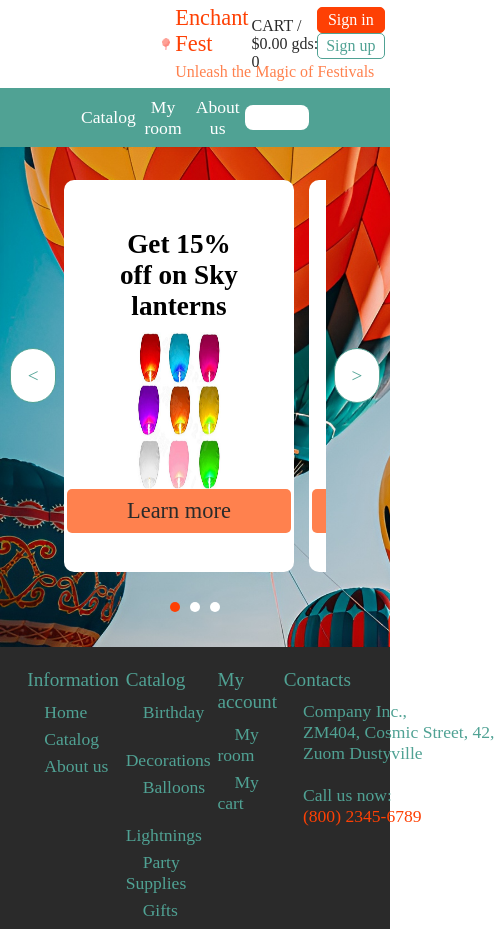
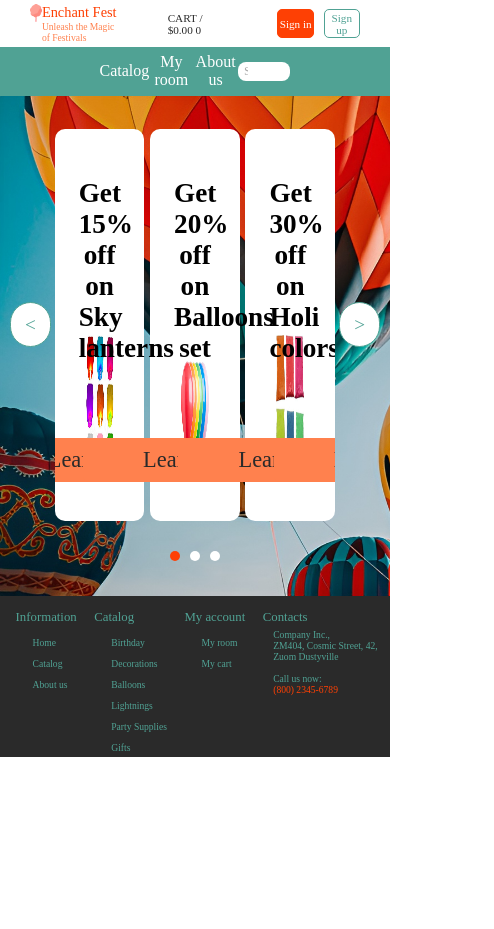
Before and after one commit to Elina-nep/eCommerce-Application, a React (Create React App) app: page /#/ in a window 390 px wide. Shown: the whole page, 494 px wide, since content can reach past the window. After the commit the page ends 844 px from the top, so only its background shows below. Built offline with nearby package versions, Linux system fonts and the light colour scheme; no server answers; a web font is replaced by a local one.

Commit message:
refactor: change styles structure with common response

```diff
--- a/src/components/buttons/Button.css
+++ b/src/components/buttons/Button.css
@@ -1,3 +1,4 @@
+@media screen and (max-width: 1440px) {
   button:focus {
     outline: none;
   }
@@ -28,14 +29,14 @@ button:focus {
 
   .button-info {
     position: relative;
-  bottom: 10%;
+    bottom: 8%;
     background-color: var(--primary-color-light);
     color: var(--dark-color);
     display: flex;
     justify-content: center;
     align-items: center;
     padding: 0.4em 0;
-  width: 10em;
+    width: 20vw;
     font-size: var(--font-large);
     list-style-type: none;
     text-decoration: none;
@@ -75,3 +76,40 @@ button:focus {
     color: var(--light-color);
     border: 1px solid var(--primary-color-light);
   }
+}
+
+@media screen and (max-width: 768px) {
+  button:focus {
+    outline: none;
+  }
+
+  .button-pagination {
+    font-size: var(--font-medium);
+    width: 50px;
+    height: 45px;
+    border-radius: 50px;
+    border: 1px solid var(--secondary-color);
+  }
+
+  .button-info {
+    bottom: 10%;
+    padding: 0.4em 0;
+    width: 10em;
+    font-size: var(--font-large);
+    border-radius: 5px;
+  }
+
+  .close {
+    font-size: var(--font-medium);
+    width: 50px;
+    height: 50px;
+    border-radius: 50px;
+    border: 1px solid var(--secondary-color);
+  }
+}
+
+@media screen and (max-width: 576px) {
+}
+
+@media screen and (min-width: 380px) and (max-width: 485px) {
+}
--- a/src/components/card/CouponCard.css
+++ b/src/components/card/CouponCard.css
@@ -1,5 +1,6 @@
+@media screen and (max-width: 1440px) {
   .coupon-card {
-  width: 80px;
+    width: 0.5vw;
     flex: 0 0 32%;
     padding: 0 10px;
     box-sizing: border-box;
@@ -18,10 +19,34 @@
 
   .coupon-card-title {
     position: relative;
+    top: 8%;
+    margin: 10px 0;
+    width: 20vw;
+    text-align: center;
+    font-size: var(--font-xlarge);
+  }
+
+  .coupon-card-img {
+    width: 12vw;
+  }
+}
+@media screen and (max-width: 768px) {
+  .coupon-card {
+    width: 0.5vw;
+    flex: 0 0 32%;
+    padding: 0 10px;
+    border-radius: 10px;
+    margin-right: 2%;
+  }
+
+  .coupon-card:last-child {
+    margin-right: 0;
+  }
+
+  .coupon-card-title {
     top: 10%;
     margin: 10px 0;
     width: 60%;
-  text-align: center;
     font-size: var(--font-xlarge);
   }
 
@@ -29,3 +54,10 @@
     width: 40%;
     height: 40%;
   }
+}
+
+@media screen and (max-width: 576px) {
+}
+
+@media screen and (min-width: 380px) and (max-width: 485px) {
+}
--- a/src/components/footer/Footer.css
+++ b/src/components/footer/Footer.css
@@ -1,3 +1,4 @@
+@media screen and (max-width: 1440px) {
   .footer {
     background-color: var(--dark-color);
     color: var(--secondary-color);
@@ -63,3 +64,91 @@
     width: 30px;
     opacity: 1;
   }
+}
+
+@media screen and (max-width: 768px) {
+  .footer {
+    padding: 0.6% 5%;
+  }
+
+  .footer__column h3 {
+    font-size: var(--font-small);
+    margin-bottom: 8px;
+  }
+
+  .footer__column ul li {
+    margin-bottom: 3px;
+  }
+
+  .footer__column ul li a {
+    font-size: var(--font-xsmall);
+  }
+
+  .footer__column p {
+    font-size: var(--font-xsmall);
+  }
+}
+
+@media screen and (max-width: 576px) {
+  .footer {
+    padding: 0.5% 4%;
+  }
+
+  .footer__column h3 {
+    font-size: var(--font-xsmall);
+    margin-bottom: 6px;
+  }
+
+  .footer__column ul li {
+    margin-bottom: 3px;
+  }
+
+  .footer__column ul li a {
+    font-size: 0.8rem;
+  }
+
+  .footer__column p {
+    font-size: 0.8rem;
+  }
+
+  .footer__column a::before {
+    opacity: 0;
+    transition: none;
+  }
+
+  .footer__column a:hover::before {
+    opacity: 0;
+  }
+}
+
+@media screen and (min-width: 380px) and (max-width: 485px) {
+  .footer {
+    padding: 0.4% 4%;
+  }
+
+  .footer__column h3 {
+    font-size: 0.8rem;
+    margin-bottom: 4px;
+  }
+
+  .footer__column ul li {
+    margin-bottom: 0px;
+  }
+
+  .footer__column ul li a {
+    font-size: 0.6rem;
+  }
+
+  .footer__column p {
+    font-size: 0.6rem;
+  }
+
+  .footer__column a::before {
+    opacity: 0;
+    transition: none;
+  }
+
+  .footer__column a:hover::before {
+    opacity: 0;
+  }
+}
--- a/src/components/header/head/Head.css
+++ b/src/components/header/head/Head.css
@@ -1,3 +1,4 @@
+@media screen and (max-width: 1440px) {
   .head {
     background-color: var(--light-color);
     align-items: center;
@@ -24,7 +25,7 @@
 
   .logo-picture {
     width: 20%;
-  height: 1;
+    height: auto;
     display: flex;
     align-items: center;
     justify-content: center;
@@ -46,32 +47,40 @@
   .slogan {
     color: var(--primary-color-light);
     font-size: var(--font-xsmall);
-  white-space: nowrap;
+    display: flex;
   }
 
   .registration-links {
     font-size: var(--font-medium);
-  width: 30%;
+    width: 25%;
+    display: flex;
+    justify-content: space-between;
+  }
+
+  .cart {
     display: flex;
     flex-wrap: wrap;
-  justify-content: space-evenly;
+    color: var(--dark-color);
+    list-style-type: none;
+    text-decoration: none;
+    position: relative;
+    font-size: var(--font-xsmall);
   }
 
   .cart a {
     color: var(--dark-color);
     list-style-type: none;
     text-decoration: none;
-  position: relative;
-  left: 5%;
     font-size: var(--font-xsmall);
   }
 
   .login {
+    margin-right: 0.6rem;
     display: flex;
     justify-content: center;
     align-items: center;
     padding: 0.2em 0;
-  width: 5em;
+    width: 8vw;
     text-align: center;
     font-size: var(--font-xsmall);
     color: var(--light-color);
@@ -98,7 +107,7 @@
     justify-content: center;
     align-items: center;
     padding: 0.2em 0;
-  width: 5em;
+    width: 8vw;
     text-align: center;
     font-size: var(--font-xsmall);
     list-style-type: none;
@@ -124,7 +133,7 @@
     justify-content: center;
     align-items: center;
     padding: 0.2em 0;
-  width: 5em;
+    width: 8vw;
     text-align: center;
     font-size: var(--font-xsmall);
     list-style-type: none;
@@ -140,3 +149,149 @@
     border: 1px solid var(--dark-color);
     color: var(--light-color);
   }
+}
+@media screen and (max-width: 768px) {
+  .head {
+    padding: 4px 70px;
+  }
+
+  .logo-img {
+    width: 100%;
+  }
+
+  .headnav {
+    left: 0%;
+    width: 100%;
+    margin: auto;
+  }
+
+  .logo-picture {
+    width: 12%;
+    height: 100%;
+  }
+
+  .store-title {
+    width: 75%;
+  }
+
+  .store-name {
+    margin: 0;
+    font-size: var(--font-medium);
+    width: 30%;
+  }
+
+  .slogan {
+    font-size: var(--font-xsmall);
+  }
+
+  .registration-links {
+    font-size: 0.8rem;
+    width: 25%;
+    justify-content: space-evenly;
+  }
+
+  .cart a {
+    left: 4%;
+    font-size: 0.8rem;
+  }
+
+  .login {
+    padding: 0.15em 0;
+    width: 4em;
+    font-size: 0.8rem;
+    color: var(--light-color);
+    border-radius: 5px;
+  }
+
+  .register {
+    border: 1px solid var(--secondary-color);
+    padding: 0.15em 0;
+    width: 4em;
+    font-size: 0.8rem;
+    border-radius: 5px;
+  }
+
+  .logout {
+    border: 1px solid var(--dark-color);
+    padding: 0.15em 0;
+    width: 4em;
+    font-size: 0.8rem;
+    border-radius: 5px;
+  }
+}
+
+@media screen and (max-width: 576px) {
+}
+
+@media screen and (min-width: 380px) and (max-width: 485px) {
+  .head {
+    padding: 4px 30px;
+  }
+
+  .logo-img {
+    width: 100%;
+  }
+
+  .headnav {
+    left: 0%;
+    width: 100%;
+    margin: auto;
+  }
+
+  .logo-picture {
+    width: 12%;
+    height: 100%;
+  }
+
+  .store-title {
+    width: 80%;
+  }
+
+  .store-name {
+    margin: 0;
+    font-size: 0.9rem;
+    width: 30%;
+  }
+
+  .slogan {
+    font-size: 0.6rem;
+  }
+
+  .registration-links {
+    font-size: 0.8rem;
+    width: 25%;
+    justify-content: space-evenly;
+  }
+
+  .cart a {
+    width: 70%;
+    display: flex;
+    flex-wrap: wrap;
+    left: 4%;
+    font-size: 0.7rem;
+  }
+
+  .login {
+    padding: 0.15em 0;
+    width: 4em;
+    font-size: 0.7rem;
+    color: var(--light-color);
+    border-radius: 5px;
+  }
+
+  .register {
+    border: 1px solid var(--secondary-color);
+    padding: 0.15em 0;
+    width: 4em;
+    font-size: 0.7rem;
+    border-radius: 5px;
+  }
+
+  .logout {
+    border: 1px solid var(--dark-color);
+    padding: 0.15em 0;
+    width: 4em;
+    font-size: 0.7rem;
+    border-radius: 5px;
+  }
+}
--- a/src/components/header/head/Head.tsx
+++ b/src/components/header/head/Head.tsx
@@ -29,7 +29,7 @@ const Head: React.FC<HeadProps> = ({ cartTotal, cartItemsCount }) => {
         </Link>
         <div className="cart">
           <Link to="#">
-            CART / ${cartTotal.toFixed(2)} gds: {cartItemsCount}
+            CART / ${cartTotal.toFixed(2)} {cartItemsCount}
           </Link>
         </div>
         <div className="registration-links">
--- a/src/components/header/navigation/Navigation.css
+++ b/src/components/header/navigation/Navigation.css
@@ -1,3 +1,4 @@
+@media screen and (max-width: 1440px) {
   .nav {
     background: var(--secondary-color);
     display: flex;
@@ -41,15 +42,15 @@
     flex-direction: row;
     justify-content: center;
     align-items: center;
-  height: calc(1.4rem + 2px);
+    height: calc(1.2rem + 2px);
   }
 
   .navigation-text-field__input {
-  font-size: var(--font-small);
+    font-size: var(--font-xsmall);
     display: block;
     width: 80%;
     height: 100%;
-  padding: 0.375rem 0.75rem;
+    padding: 0.375rem 0rem 0.375rem 0.7rem;
     font-family: inherit;
     font-weight: 400;
     line-height: 1.5;
@@ -57,8 +58,8 @@
     background-color: var(--light-color);
     background-clip: padding-box;
     border: none;
-  border-top-left-radius: 0.5rem;
-  border-bottom-left-radius: 0.5rem;
+    border-top-left-radius: 0.4rem;
+    border-bottom-left-radius: 0.4rem;
     transition:
       border-color 0.15s ease-in-out,
       box-shadow 0.15s ease-in-out;
@@ -92,6 +93,74 @@
     cursor: pointer;
     color: var(--secondary-color);
     transition: background-color 0.15s ease-in-out;
+    border-top-right-radius: 0.4rem;
+    border-bottom-right-radius: 0.4rem;
+    transition: background-color 0.5s ease;
+  }
+
+  .navigation-text-field__aicon:hover {
+    background-color: var(--primary-color-light);
+    color: var(--light-color);
+  }
+}
+
+@media screen and (max-width: 768px) {
+  .nav {
+    padding: 4px;
+  }
+
+  .nav a {
+    font-size: var(--font-xsmall);
+    padding: 0.15em 0;
+    width: 6em;
+    border-radius: 4px;
+    transition: background-color 0.5s ease;
+  }
+
+  .nav a:hover {
+    border-radius: 4px;
+  }
+
+  .navigation-container {
+    width: 50%;
+  }
+
+  .navigation-text-field-container {
+    width: 30%;
+    height: calc(1.1rem + 2px);
+  }
+
+  .navigation-text-field__input {
+    font-size: 0.8rem;
+    width: 80%;
+    height: 100%;
+    padding: 0.375rem 0.4rem;
+    font-family: inherit;
+    font-weight: 400;
+    line-height: 1.5;
+    border-top-left-radius: 0.5rem;
+    border-bottom-left-radius: 0.5rem;
+    transition:
+      border-color 0.15s ease-in-out,
+      box-shadow 0.15s ease-in-out;
+    appearance: none;
+  }
+
+  .navigation-text-field__input:disabled,
+  .navigation-text-field__input[readonly] {
+    opacity: 1;
+  }
+  .navigation-text-field__input::placeholder {
+    opacity: 0.4;
+  }
+  .navigation-text-field__input:focus {
+    box-shadow: 0 0 0 0.2rem rgba(158, 158, 158, 0.25);
+  }
+
+  .navigation-text-field__aicon {
+    height: 100%;
+    width: 2.5rem;
+    transition: background-color 0.15s ease-in-out;
     border-top-right-radius: 0.5rem;
     border-bottom-right-radius: 0.5rem;
     transition: background-color 0.5s ease;
@@ -101,3 +170,10 @@
     background-color: var(--primary-color-light);
     color: var(--light-color);
   }
+}
+
+@media screen and (max-width: 576px) {
+}
+
+@media screen and (min-width: 380px) and (max-width: 485px) {
+}
--- a/src/components/header/navigation/Navigation.tsx
+++ b/src/components/header/navigation/Navigation.tsx
@@ -15,7 +15,7 @@ export function Navigation() {
             type="search"
             name="find"
             id="find"
-            placeholder="...Search"
+            placeholder="Search"
           />
           <span className="navigation-text-field__aicon">
             <InputIcon />
--- a/src/components/slider/Slider.css
+++ b/src/components/slider/Slider.css
@@ -1,6 +1,7 @@
+@media screen and (max-width: 1440px) {
   .slider {
     width: 95%;
-  height: 100%;
+    height: 60vh;
     display: flex;
     align-items: center;
     justify-content: space-between;
@@ -10,13 +11,10 @@
 
   .slide-container {
     display: flex;
-  width: auto;
     overflow: hidden;
     position: relative;
-  width: 100%;
     height: 100%;
-  display: flex;
-  margin: auto;
+    width: 100vw;
   }
 
   .slide-container-cards {
@@ -42,3 +40,39 @@
   .slider__indicator-dot.active {
     background-color: var(--primary-color);
   }
+}
+
+@media screen and (max-width: 768px) {
+  .slider {
+    width: 95%;
+    height: 100%;
+    display: flex;
+    align-items: center;
+    justify-content: space-between;
+    gap: 1%;
+    margin-top: 2%;
+  }
+
+  .slide-container {
+    width: auto;
+    width: 100%;
+    height: 100%;
+  }
+
+  .slider-indicator {
+    margin-bottom: 10px;
+  }
+
+  .slider__indicator-dot {
+    width: 10px;
+    height: 10px;
+    border-radius: 50%;
+    margin: 0 5px;
+  }
+}
+
+@media screen and (max-width: 576px) {
+}
+
+@media screen and (min-width: 380px) and (max-width: 485px) {
+}
```
Also changed, not shown: src/pages/404/NotFound.css (+27 -0 lines). Lines whose indentation alone changed are shown as unchanged.
